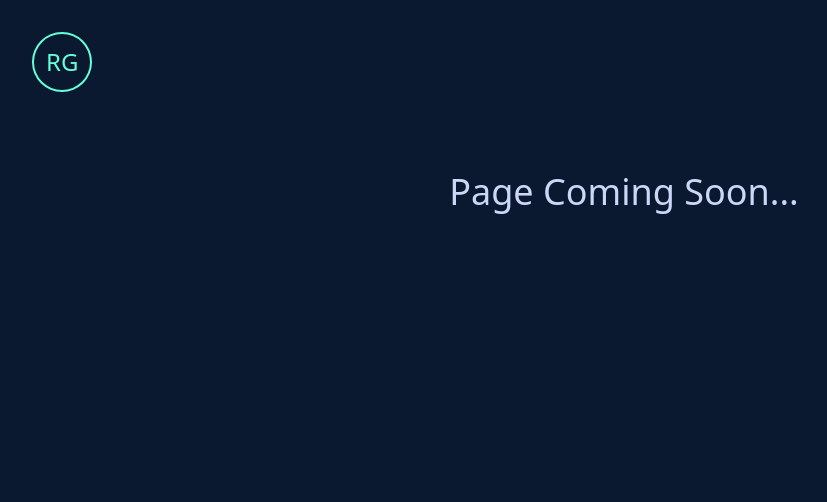
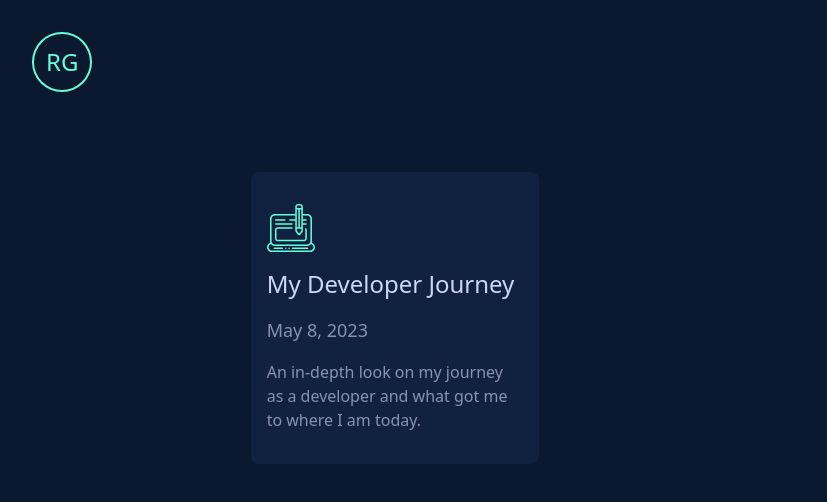
Before and after one commit to rileygrotenhuis/rileygrotenhuis.com, a Next.js app: page /blog in a window 1280 px wide. Shown: the top 502 px of the page, without its empty margins (16-843 px from the left). Built offline with nearby package versions, Linux system fonts and the light colour scheme.

Commit message:
feat: add blog icon

```diff
--- a/src/app/blog/page.js
+++ b/src/app/blog/page.js
@@ -1,12 +1,26 @@
 import SecondaryNavbar from '@/components/navigation/SecondaryNavbar';
+import Link from 'next/link';
+import Image from 'next/image';
 
 export default function Blog() {
   return (
     <>
       <SecondaryNavbar />
-      <h1 className="text-4xl text-text-primary w-5/6 md:w/1/2 mx-auto mt-12 text-center">
-        Page Coming Soon...
-      </h1>
+      <div className="w-5/6 md:w-7/12 mx-auto mt-12">
+        <Link
+          href="/blog/my-developer-journey"
+          className="bg-background-secondary hover:shadow-xl transform hover:-translate-y-1 duration-300 hover:cursor-pointer text-text-secondary font-extralight px-4 py-8 rounded-lg w-72 flex flex-col gap-4 "
+        >
+          <Image
+            src="/images/blog.svg"
+            width={48}
+            height={48}
+          />
+          <h3 className="text-text-primary hover:text-primary hover:cursor-pointer text-2xl font-normal">My Developer Journey</h3>
+          <p className="text-lg">May 8, 2023</p>
+          <p>An in-depth look on my journey as a developer and what got me to where I am today.</p>
+        </Link>
+      </div>
     </>
   );
 }
```
Also changed, not shown: public/images/blog.svg (added).
